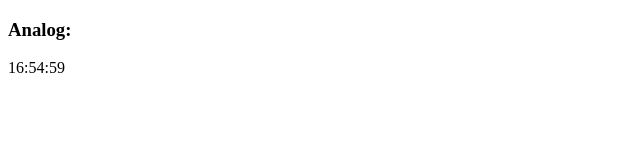
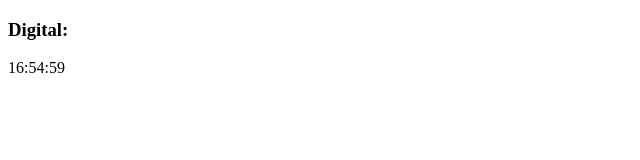
Before and after one commit to schomarschomar/RWD, a plain HTML site: page time_about.html in a window 1280 px wide. Shown: the full height of the page, 0-640 px from the left. Drawn offline with Linux system fonts and the light colour scheme.

Commit message:
Update time_about.html

```diff
--- a/time_about.html
+++ b/time_about.html
@@ -22,7 +22,7 @@ function checkTime(i) {
 
 <body onload="startTime()">
 
-<h3> Analog:</h3>
+<h3> Digital:</h3>
 <div id="txt"></div>
 
 </body>
```
